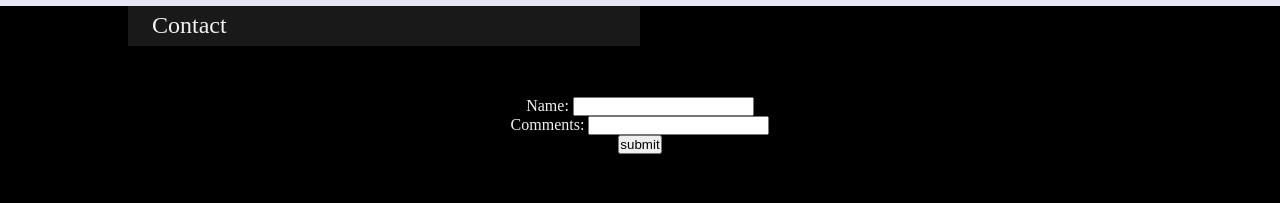
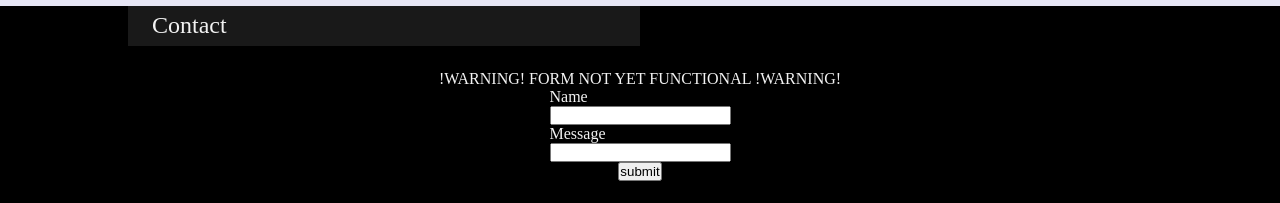
Before and after one commit to Walife14/Responsive-Website, a plain HTML site: page index.html in a window 1280 px wide. Shown: the part 1413-1616 px from the top of the page. Drawn offline with Linux system fonts and the light colour scheme.

Commit message:
Basic Form Styling
Changed form styling, very basic and notified the user that the form does not work for the contact area.

```diff
--- a/index.html
+++ b/index.html
@@ -67,14 +67,15 @@
             </div>
             <div class="heading">
                 <div id="contactContainer" class="container">
-                    <form action="">
+                    <form action="" id="contactForm">
+                        <label for="">!WARNING!   FORM NOT YET FUNCTIONAL   !WARNING!</label>
                         <div>
-                            <label for="">Name:</label>
+                            <label class="labelStyle" for="">Name</label>
                             <input type="text">
                         </div>
                         <div>
-                            <label for="">Comments:</label>
-                            <input type="textField">
+                            <label class="labelStyle" for="">Message</label>
+                            <input type="textarea">
                         </div>
                         <input type="submit" value="submit">
                     </form>
--- a/styles.css
+++ b/styles.css
@@ -155,11 +155,15 @@ nav {
     color: #f2f2f2;
 }
 
-#contactContainer form {
+#contactForm {
     display: flex;
     flex-direction: column;
     align-items: center;
     min-width: 50%;
+}
+
+.labelStyle {
+    display: block;
 }
 
 /* Footer */
```
